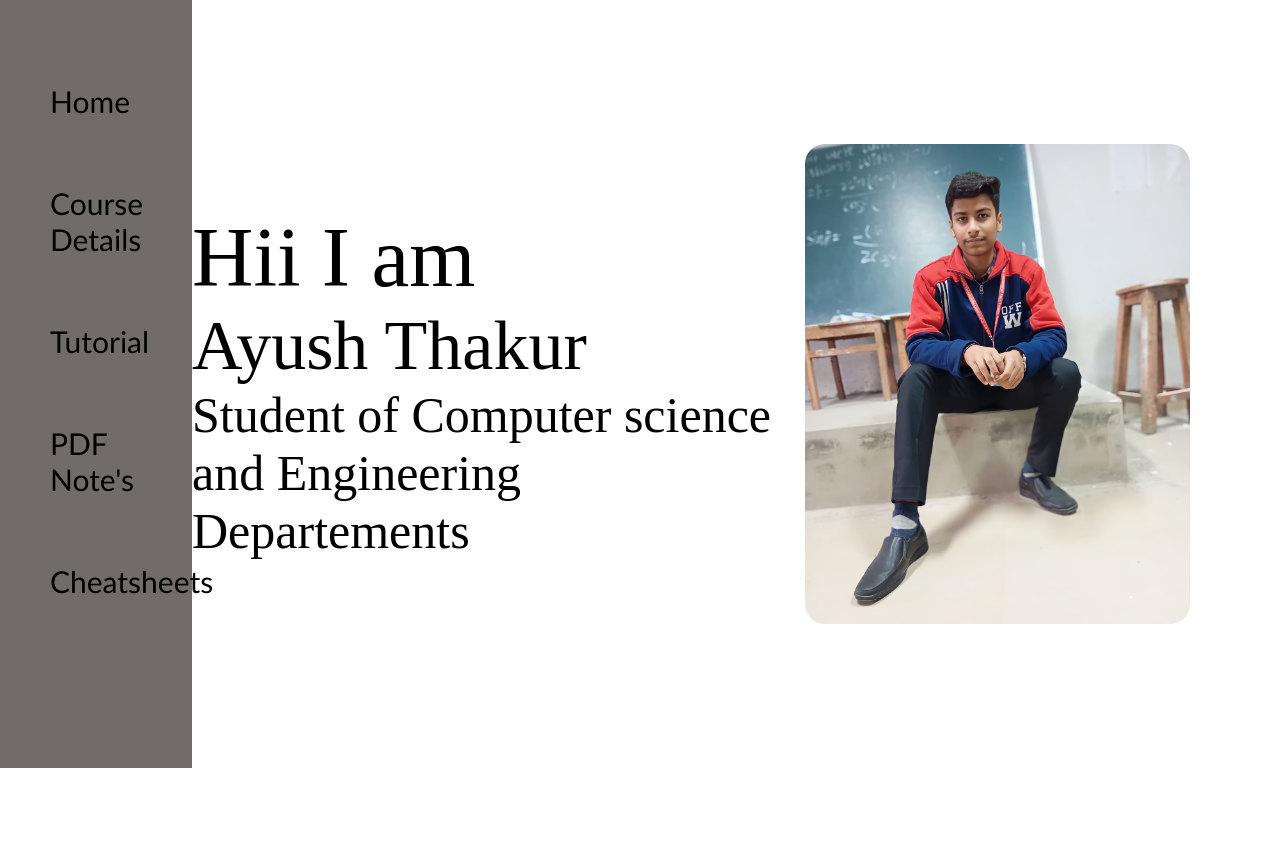
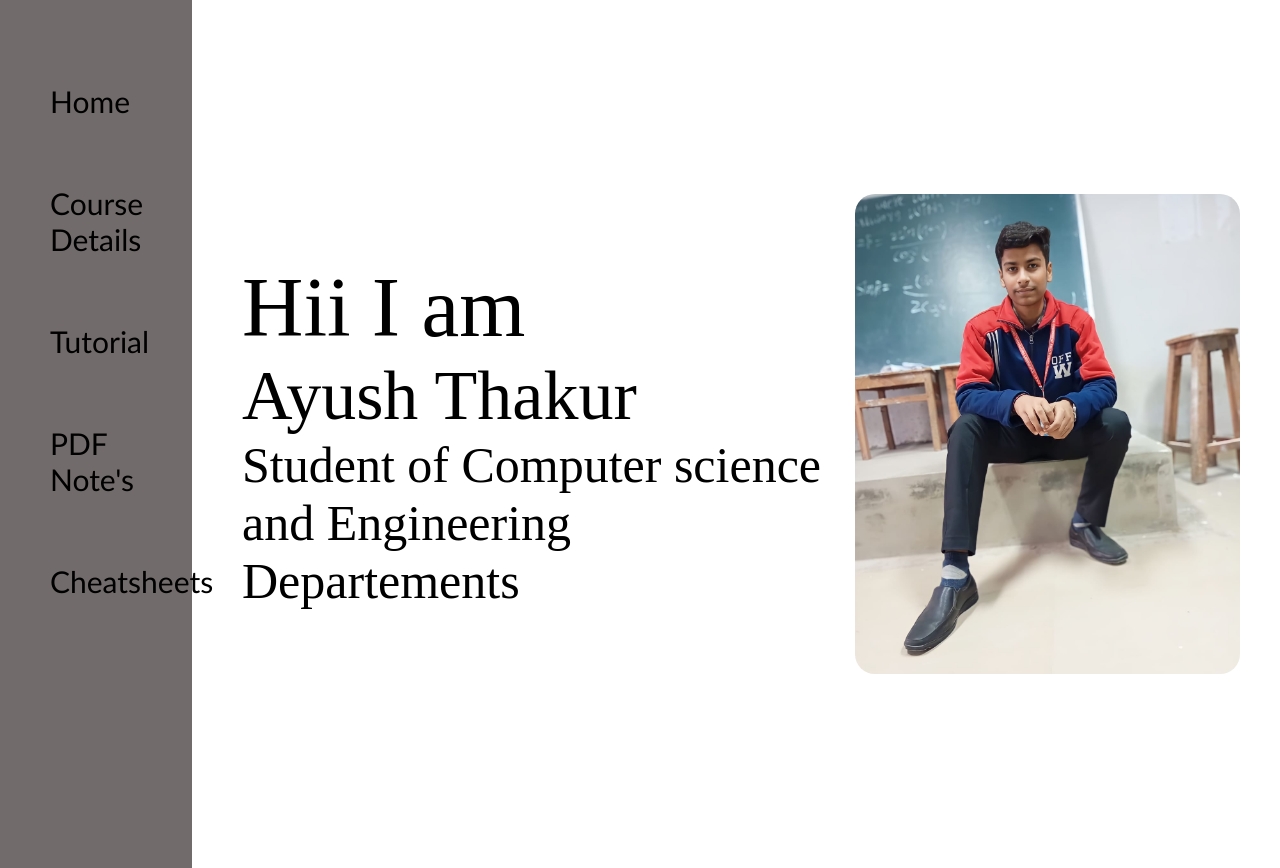
Before and after one commit to mrdeveloper917/Code-With-Ayush, a plain HTML site: page index.html in a window 1280 px wide. Before the commit the page ends 800 px from the top, so only its background shows below. Drawn offline with Linux system fonts and the light colour scheme.

Commit message:
Update style.css

```diff
--- a/style.css
+++ b/style.css
@@ -34,9 +34,11 @@
 .main {
     /* background-color: yellow; */
     width: 85vw;
-    padding: 10px;
 
+}
 
+.infocontanier {
+    padding: 50px;
 }
 
 .main h1 {
```
